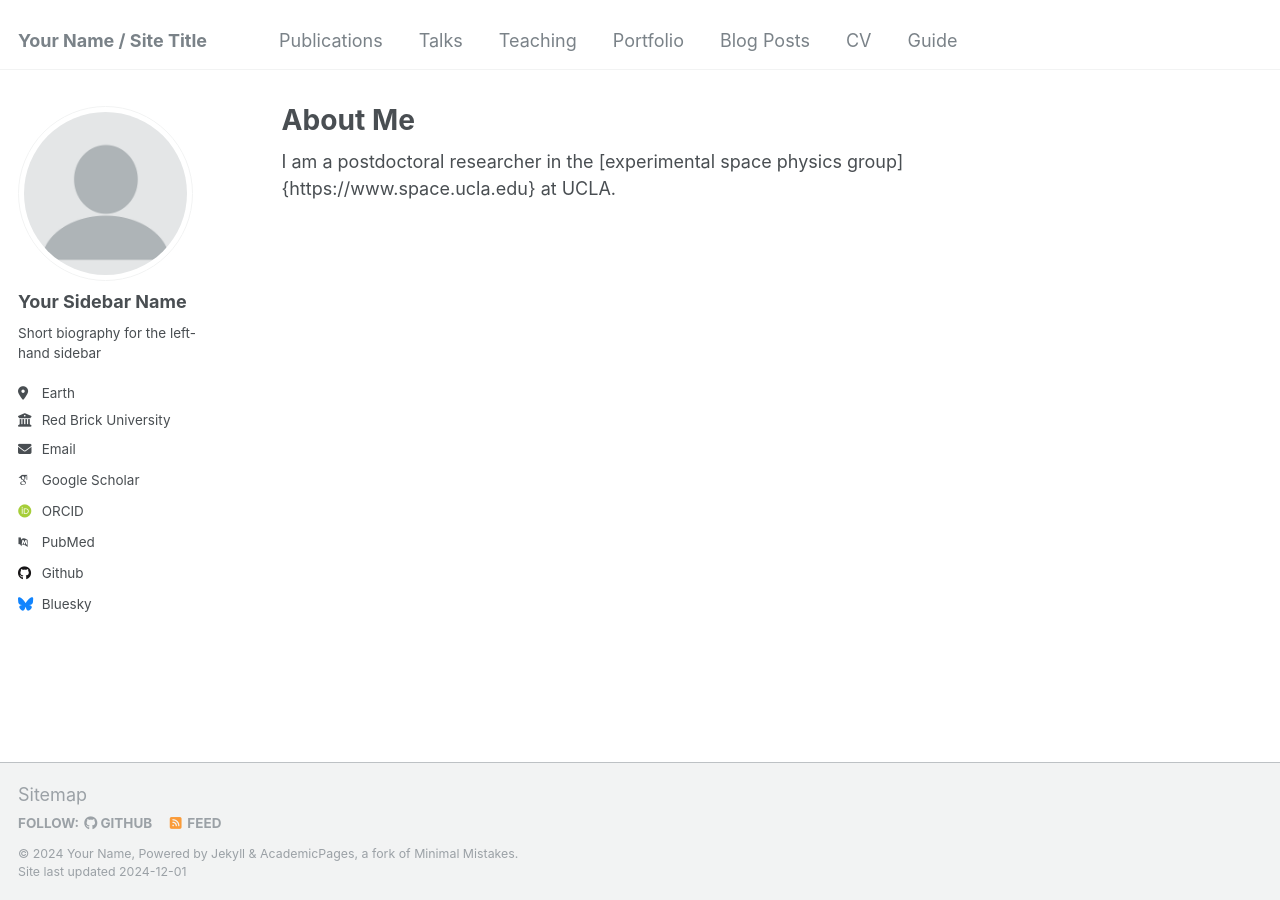
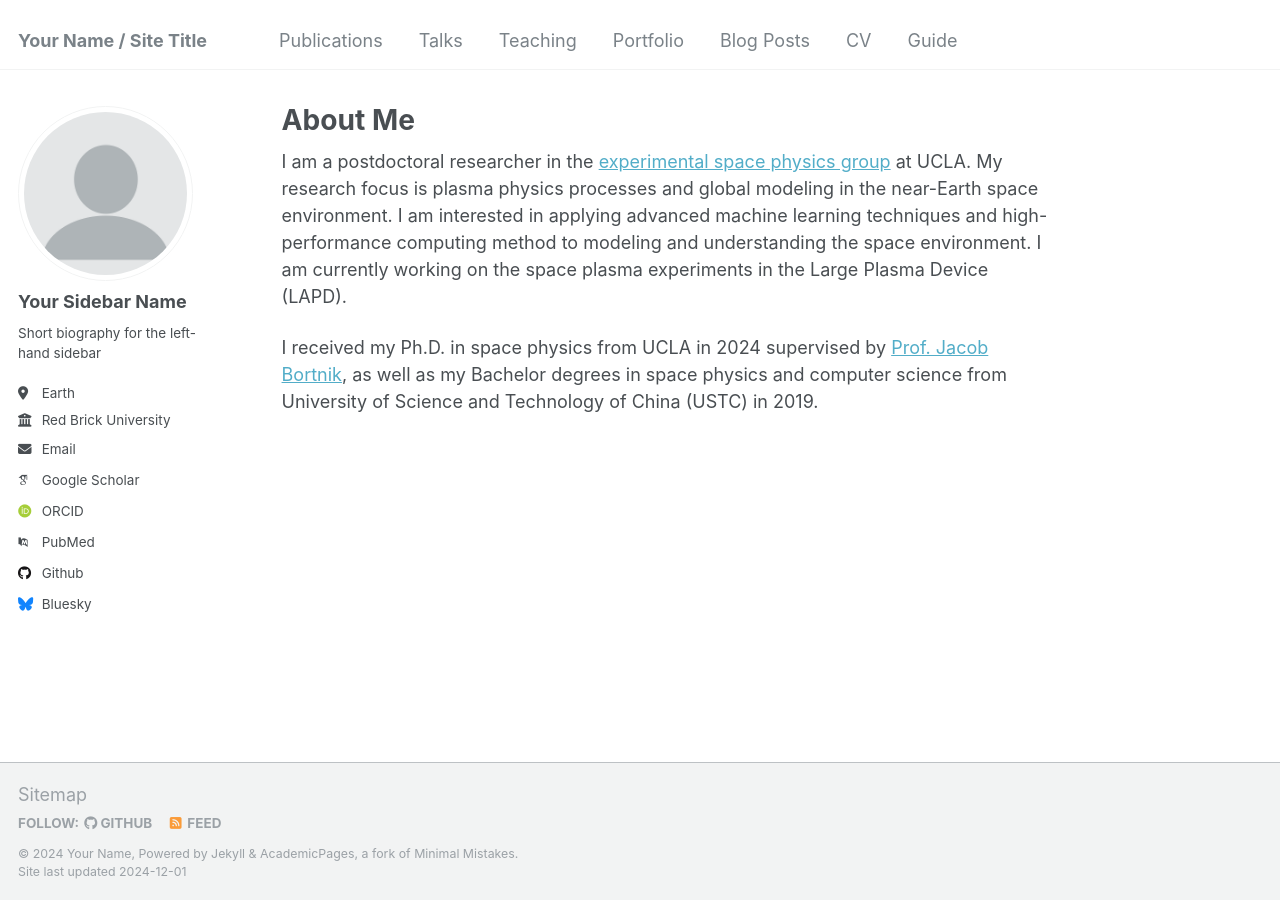
Before and after one commit to donglai96/donglai96.github.io, a Jekyll site: the page built from _pages/about.md, in a window 1280 px wide. Built offline with Jekyll 4.4.1, drawn with Linux system fonts in a browser that asks for light colours; some web fonts are replaced.

Commit message:
Update about.md

```diff
--- a/_pages/about.md
+++ b/_pages/about.md
@@ -7,4 +7,6 @@ redirect_from:
   - /about.html
 ---
 
-I am a postdoctoral researcher in the [experimental space physics group]{https://www.space.ucla.edu} at UCLA.
+I am a postdoctoral researcher in the [experimental space physics group](https://www.space.ucla.edu) at UCLA. My research focus is plasma physics processes and global modeling in the near-Earth space environment. I am interested in applying advanced machine learning techniques and high-performance computing method to modeling and understanding the space environment. I am currently working on the space plasma experiments in the Large Plasma Device (LAPD).
+
+I received my Ph.D. in space physics from UCLA in 2024 supervised by [Prof. Jacob Bortnik](https://atmos.ucla.edu/space/personnel/), as well as my Bachelor degrees in space physics and computer science from University of Science and Technology of China (USTC) in 2019.
```
